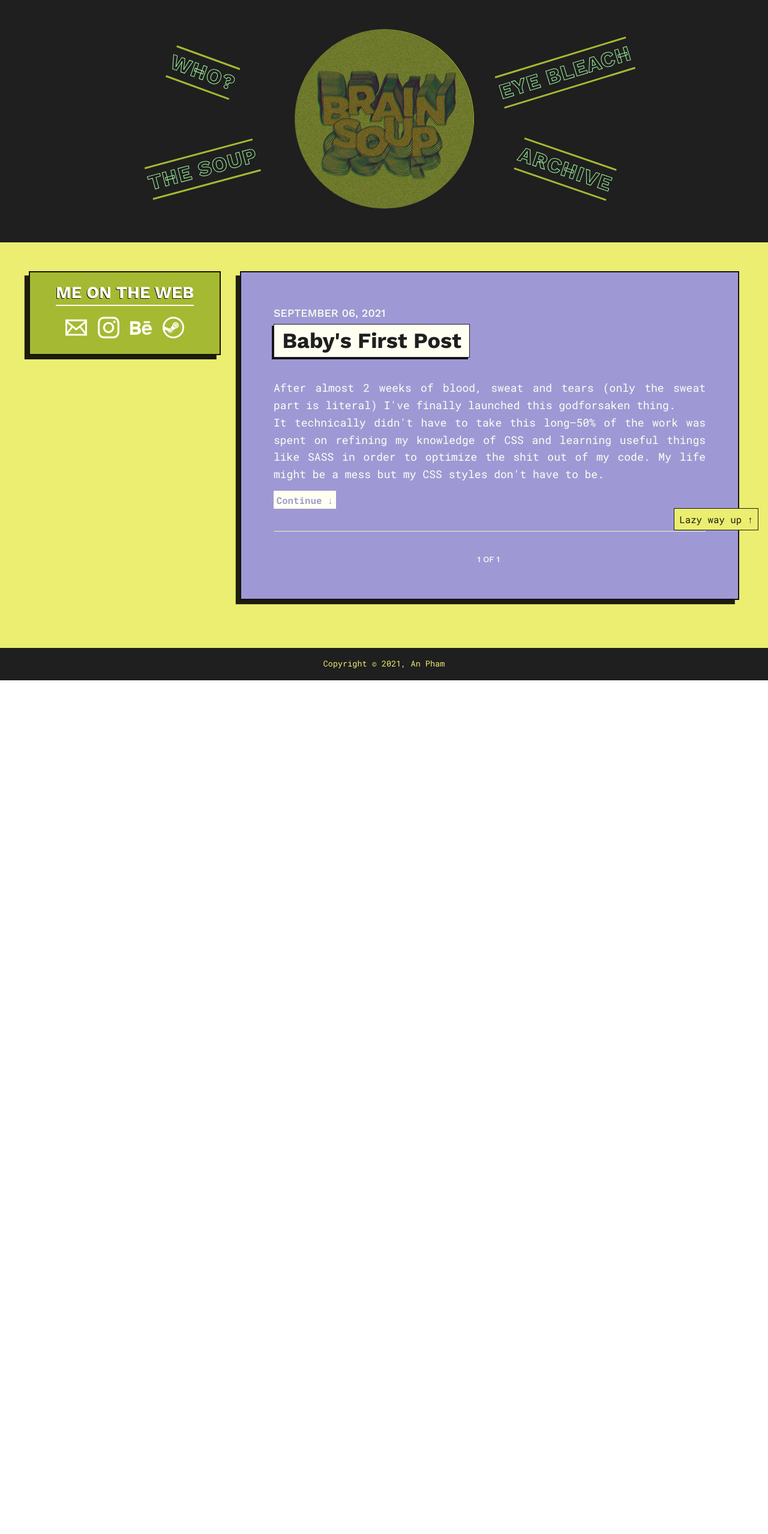
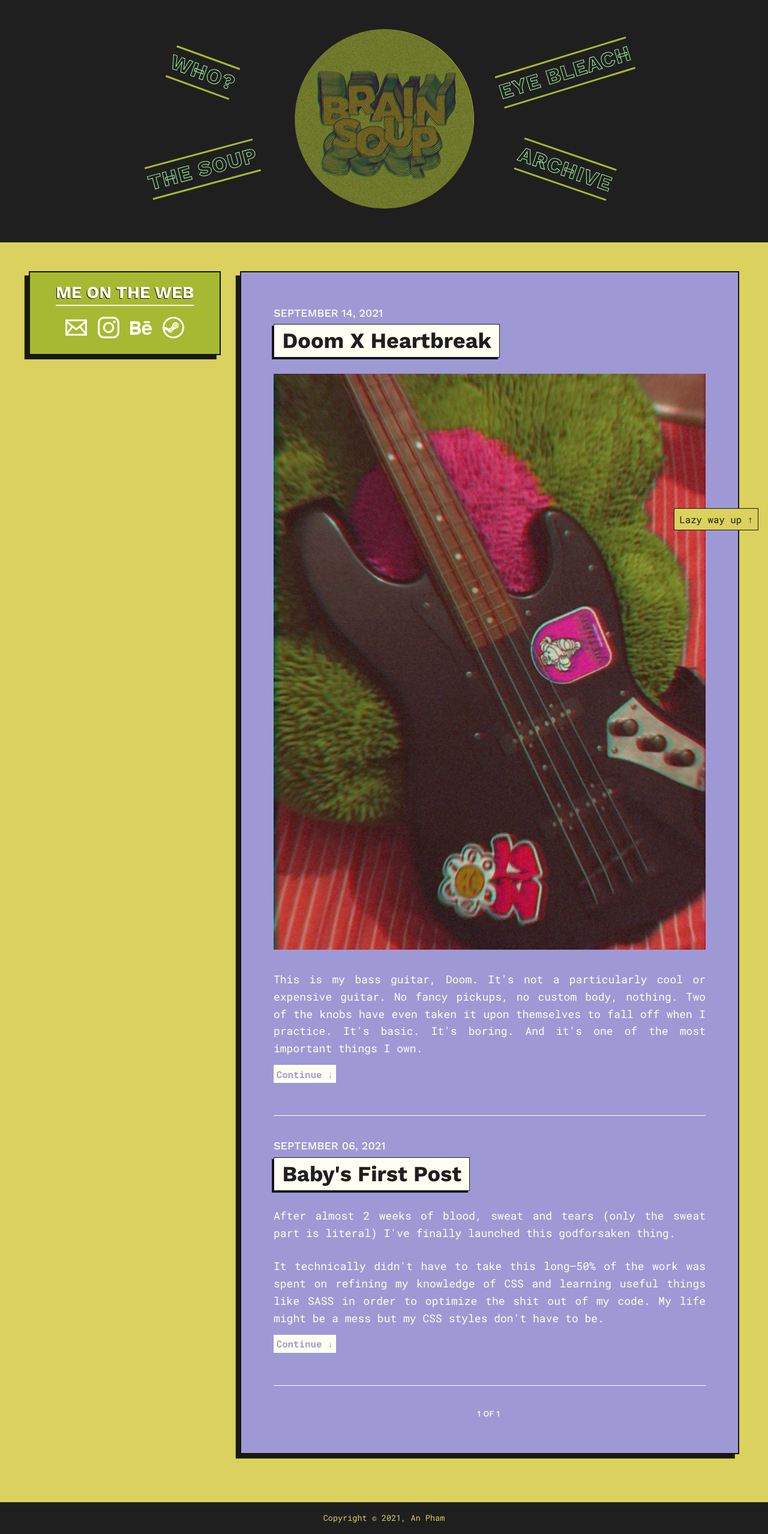
Before and after one commit to eggsrepos/brainsoup, a Jekyll site: the page built from blog/index.html, in a window 1280 px wide. Shown: the whole page at 60% size. Built offline with Jekyll 4.4.1, drawn with Linux system fonts in a browser that asks for light colours; the list of posts is cut into pages by our own code; before the commit the page ends 1134 px from its top, so only the background shows below that.

Commit message:
new blog post

```diff
--- a/_layouts/default.html
+++ b/_layouts/default.html
@@ -53,8 +53,8 @@
 					</li>
 				</ul>
 
-				<a class="glitch-hover" href="/" alt="Brain Soup">
-					<img class="logo" src="/assets/bslogo2.png">
+				<a class="glitch-hover logo" href="/" alt="Brain Soup">
+					<img src="/assets/bslogo2.png">
 				</a>
 
 				<ul class="site-nav">
--- a/_layouts/post.html
+++ b/_layouts/post.html
@@ -3,6 +3,7 @@
 title: {{ post.title }}
 ---
 <div class="content-wrap">
+    <article class="blog-post">
         <div class="blog-post__header">
         <div class="blog-post__time">{{ page.date  | date: '%B %-d, %Y' }}</div>
         <h1 class="blog-post__title">{{ page.title }}</h1>
@@ -25,4 +26,5 @@
             <span class="hidden">Newer &rarr;</span>
             {% endif %}
         </div>
+    </article>
 </div>
--- /dev/null
+++ b/_posts/2021-09-14-doom-heartbreak.md
@@ -0,0 +1,41 @@
+---
+layout: post
+title: Doom X Heartbreak
+date: 2021-09-14
+category: Personal
+tags: relationships breakups bass "emotional abuse"
+---
+<img src="/assets/blogposts/doom.png">
+
+<p>This is my bass guitar, Doom. It's not a particularly cool or expensive guitar. No fancy pickups, no custom body, nothing. Two of the knobs have even taken it upon themselves to fall off when I practice. It's basic. It's boring. And it's one of the most important things I own.</p>
+<!--more-->
+
+<p>I bought Doom over a year ago from a small shop on Guitar Street in Saigon. My then-boyfriend (henceforth referred to as X) and I had returned there a week after spending the better part of an afternoon going from shop to shop in search of a used bass guitar. The one we finally came upon was not only new, but just as cheap as the used ones we'd looked at. I sat by as X tested it out, occasionally having a chat with the shopkeeper in a mixture of his broken Vietnamese and the shopkeeper's broken English. Despite my failed attempt at haggling down the price, I decided to bite the bullet, and walked out proudly with a shiny new bass slung over my back. The experience was only made better by X's shared excitement about my new toy.</p>
+
+<p>I don't remember how or when I arrived at the decision to start playing bass, or if it was even my idea for that matter. I just remember that at some point, X had started roping me into practicing riffs on his acoustic guitar on a regular basis. I'd been interested in playing bass for a long time, but never had the confidence to follow through with learning. It always seemed too intimidating, too much work, too outside the realm of my abilities. But for some reason, X was really determined to get me learning. Before I knew it I was playing guitar and <em>enjoying</em> it. Wtf? It was as if he casted a spell that lifted away all my doubts and hangups about being able to play an instrument.</p>
+
+<p>It wasn't magic though. X was not only a skilled guitarist, but an equally great teacher. He pushed me just enough to get my fingers on the frets and practice until I lost all sense of time. He explained theory with the curiosity of a scientist and the passion of an artist. He gave me exercises that were just enough of a challenge to activate my hyperfocus, but not so much that I wanted to give up. I finally felt like music was something I could feasibly pursue and not just something I'd dabble in for short bursts of time, ultimately leading nowhere.</p>
+
+<p>X was best music teacher I ever had. He was also the worst boyfriend I ever had.</p>
+
+<p>The music lessons were a small patch of weeds in the middle of a desert wasteland. For all the good X cultivated in that pocket of our relationship, he did tenfold the damage in the rest of it. When I say X was the worst boyfriend I ever had, I don't say so casually. I even debated whether he took that spot over my first boyfriend who emotionally abused me for nearly 4 years. But when I think about the impact X had on me over the course of the year we were together, in proportion to my overall mental stability (I was a much less resilient and stable person during my first relationship), I'd say the ppm of toxicity X brought to my life is unmatched.</p>
+
+<p>9 months into our relationship I discovered that X had been cheating on me from the beginning of our relationship. He'd been sexting numerous girls across all social apps available. He even solicited prostitutes. He kept all of this a secret from me. One day he tried to convince someone come to his apartment to sleep with him. The next day I met up with him. I gave him four origami flowers with poetry written inside as a Valentine's day gift. He gave me herpes.</p>
+
+<p>This doesn't even break the surface of everything he did to me. To be clear, he never laid his hands on me--it's not in his nature to be violent. What he <em>did</em> do was lie to me, gaslight me, and maim me emotionally to the point where I became suicidal. It's been over 7 months since I last spoke to him, and some days I can still feel the cuts he left throb in my soul.</p>
+
+<p>The thing about abusive relationships, what makes them so hard to walk away from, is the rare moments of emotional bliss you get to enjoy in between all the fights and tears. Those vignettes of happiness that you reminisce on years later. I wouldn't wish what X did to me on anyone, but I can't lie and say that I don't cherish the breadcrumb moments that had me hanging on desperately to a relationship that was killing me on the inside. All those times we were in perfect harmony and felt nothing but pure love for each other.
+
+<p>Lighting each other's cigarettes during breaks at comedy shows.</p>
+
+<p>The nights of getting high and cooking dinner together.</p>
+
+<p>Flying down by the canal at night on his Honda Dream singing our favourite songs.</p>
+
+<p>And of course, the hours he spent teaching me how to play guitar like no one else could. Showing a level of patience, support, and encouragement that would fool anyone about his capacity as a boyfriend. I play bass now because of him. I bought Doom, my very first guitar, with him. His memory is intrisically tied to the massive object that sits in my room staring at me every day.</p>
+
+<p>I still feel pangs of anger when I think about X and the things he did to me. Some days when I ruminate too much I even wish he were dead. For the most part, however, I feel much more stable and content than I ever have. I can pick up Doom and play a song X had taught me without being overcome with painful memories.</p>
+
+<p>And that is why Doom is so important to me. It's just not a cheap instrument. It's not a reminder of one of the worst times of my life.</p>
+
+<p>It's a totem for my newfound resilience and strength. I can reconcile the darkest days of my life with the best days, and the dualisms that can exist in others. Life isn't perfect, and people most certainly aren't. I'm going forward with my life knowing that whatever happens to me, it doesn't have to become baggage.</p>
--- a/blog/index.html
+++ b/blog/index.html
@@ -4,6 +4,7 @@
 ---
 <div class="content-wrap">
   {% for post in paginator.posts %}
+  <article class="blog-post">
       <div class="blog-post__header">
         <div class="blog-post__time">{{ post.date  | date: '%B %d, %Y' }}</div>
         <a href="{{ post.url }}">
@@ -12,22 +13,18 @@
       </div>
       {% if post.content contains '<!--more-->' %}
       <div class="content-body">
-        <div>
           {{ post.content | split:'<!--more-->' | first }}
-        </div>
-        <input type="checkbox" class="read-more-state" id="{{ post.url }}"/>
-        <div class="read-more content-body content-body--blog">
-          {{ post.content | split:'<!--more-->' | last }}
-        </div>
-        <label for="{{ post.url }}" class="read-more-trigger"></label>
       </div>
+      <input type="checkbox" class="read-more-state" id="{{ post.url }}"/>
+      <div class="read-more content-body content-body--blog">
+        {{ post.content | split:'<!--more-->' | last }}
+      </div>
+      <label for="{{ post.url }}" class="read-more-trigger"></label>
     {% else %}
         {{ post.content }}
     {% endif %}
+  </article>
   {% endfor %}
-
-<hr>
-
   <!-- Pagination links -->
   <div class="pagination">
     {% if paginator.next_page %}
--- a/css/main.css
+++ b/css/main.css
@@ -287,11 +287,11 @@
 
 main {
   flex: 1;
-  background-color: #ecee71;
+  background-color: #dad15e;
 }
 
 header, footer {
-  color: #ecee71;
+  color: #dad15e;
   background-color: #000000e0;
 }
 
@@ -302,16 +302,10 @@
   gap: 2rem;
 }
 
-.logo {
-  min-width: 225px;
-  max-width: 300px;
-  height: auto;
-}
-
-@media (max-width: 575.98px) {
+@media (min-width: 575.98px) {
   .logo {
-    min-width: unset;
-    max-width: 225px;
+    min-width: 300px;
+    height: auto;
   }
 }
 
@@ -433,6 +427,10 @@
   border-bottom: 2px solid #fffff1;
   font-size: var(--step-2);
   text-shadow: -1px 1px #000000e0;
+}
+
+.blog-post__header {
+  margin-bottom: var(--space-m);
 }
 
 .blog-post__time {
@@ -610,7 +608,7 @@
   height: 4px;
   margin-bottom: 5px;
   position: relative;
-  background: #ecee71;
+  background: #dad15e;
   border-radius: 3px;
   z-index: 1;
   transform-origin: 4px 0px;
@@ -647,7 +645,7 @@
   padding: 50px;
   padding-top: 125px;
   border: solid 3px #000000e0;
-  background: #ecee71;
+  background: #dad15e;
   list-style-type: none;
   -webkit-font-smoothing: antialiased;
   /* to stop flickering of text in safari */
@@ -908,10 +906,19 @@
   width: 100%;
 }
 
+.blog-post:not(:last-child) {
+  padding-bottom: var(--space-xl);
+  border-bottom: 1px solid #fffff1;
+}
+
 .content-body--blog:after {
   content: "EgG";
   font-family: "jrugpunk", sans-serif;
   font-size: var(--step-5);
+}
+
+.content-body img {
+  width: 100%;
 }
 
 .content-wrap > * + * {
@@ -997,7 +1004,7 @@
   text-decoration: none;
   font-size: 0.875em;
   color: #000000e0;
-  background-color: #ecee71;
+  background-color: #dad15e;
   border: 1px solid #000000e0;
   padding: 0.3em 0.5em;
   position: fixed;
--- a/sass/_text.scss
+++ b/sass/_text.scss
@@ -72,6 +72,10 @@
 
 //BLOG
 
+.blog-post__header {
+  margin-bottom: var(--space-m);
+}
+
 .blog-post__time {
   margin-bottom: .2em;
   @include accentfont (uppercase, 500);
--- a/sass/_variables.scss
+++ b/sass/_variables.scss
@@ -1,5 +1,5 @@
 $darkcolor: #000000e0;
-$accentcolor: #ecee71;
+$accentcolor: #dad15e;
 $accentcolor2: #a5b933;
 $accentcolor3: #a7ffa3;
 $primboxcolor: #9E99D5;
```
Also changed, not shown: gallery.md (+0 -1 lines), sass/_components.scss (+10 -0 lines), sass/_layout.scss (+3 -9 lines), assets/blogposts/doom.png (added). Lines whose indentation alone changed are shown as unchanged.
